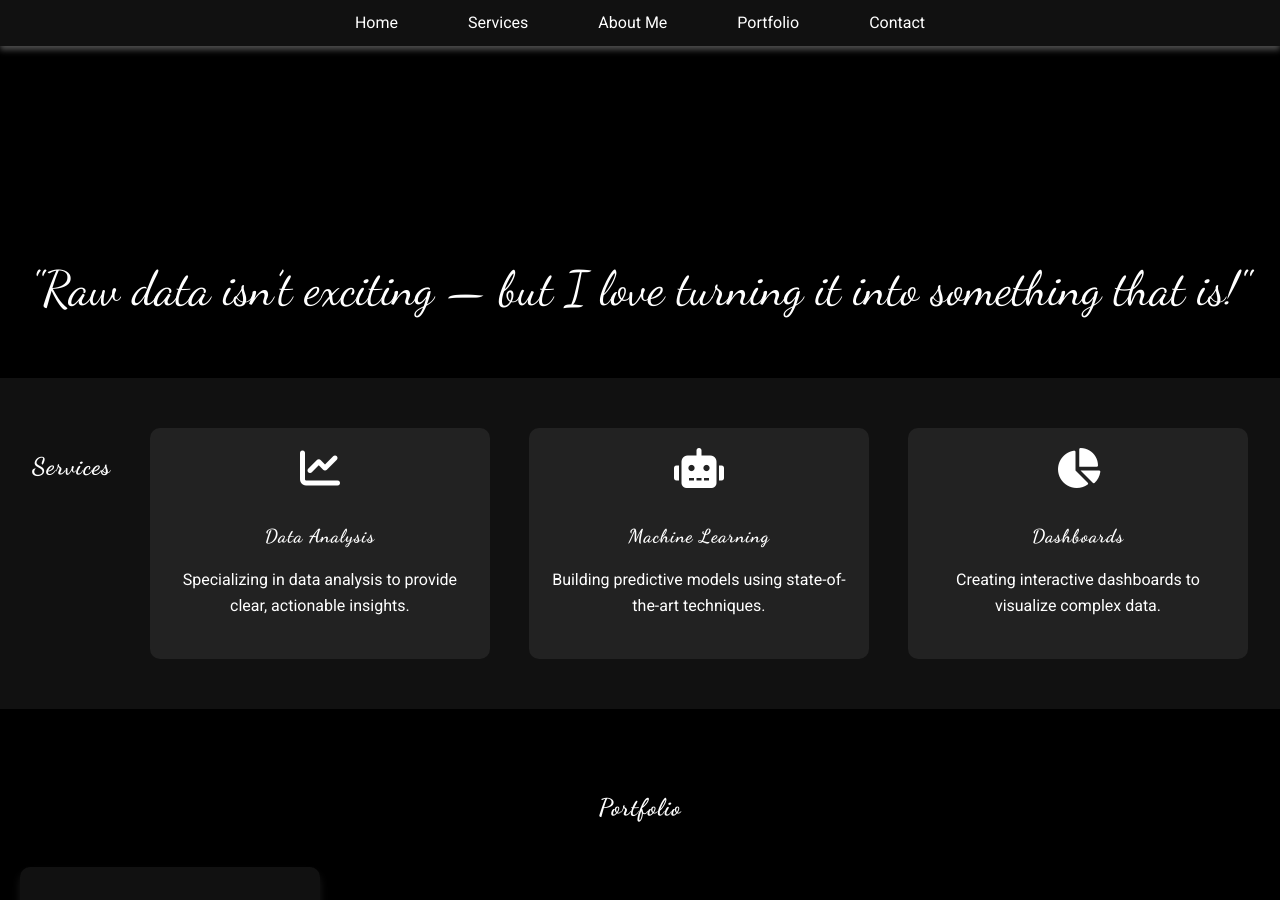
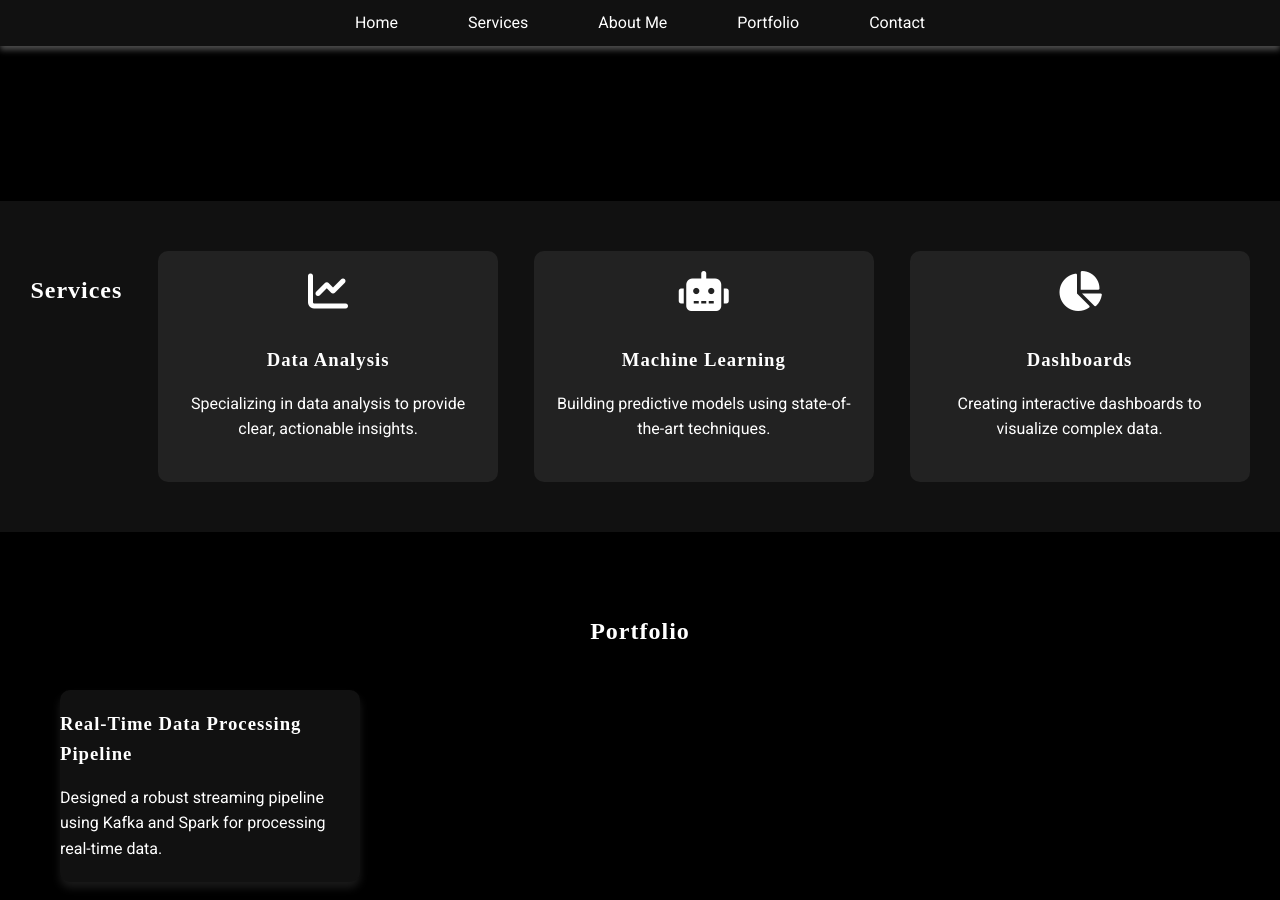
Before and after one commit to arshadsm/arshadsm.github.io, a Jekyll site: the page built from index.md, in a window 1280 px wide and 900 px high, scrolled down 699 px. Built offline with Jekyll 4.4.1, drawn with Linux system fonts in a browser that asks for light colours.

Commit message:
Update default.html

```diff
--- a/_layouts/default.html
+++ b/_layouts/default.html
@@ -5,9 +5,7 @@
   <meta name="viewport" content="width=device-width, initial-scale=1.0">
   <title>{{ site.title }}</title>
   <link href="https://fonts.googleapis.com/css2?family=Roboto:wght@400;500&family=Montserrat:wght@600&display=swap" rel="stylesheet">
-  <link rel="stylesheet" href="https://cdnjs.cloudflare.com/ajax/libs/font-awesome/6.0.0-beta3/css/all.min.css">
-  <link href="https://fonts.googleapis.com/css2?family=Dancing+Script:wght@400;700&display=swap" rel="stylesheet">
-
+  <link rel="stylesheet" href="https://cdnjs.cloudflare.com/ajax/libs/font-awesome/6.0.0/css/all.min.css">
   <link rel="stylesheet" href="styles/styles.css">
 </head>
 <body>
@@ -25,10 +23,6 @@
     <h1>I'm Arshad Ayub!</h1>
     <p>Welcome to my Data Engineering portfolio</p>
   </header>
-
-  <section class="intro">
-    <p>"Raw data isn’t exciting — but I love turning it into something that is!"</p>
-  </section>
 
   <section class="services fade-in" id="services">
     <h2>Services</h2>
@@ -52,57 +46,61 @@
   <section id="portfolio">
     <h2>Portfolio</h2>
 
-    <div class="portfolio-item">
+    <figure class="portfolio-item">
       <div class="portfolio-image">
+        <!-- Uncomment and replace src to display the image -->
         <!-- <img src="/images/project1.png" alt="Real-Time Data Processing Pipeline"> -->
       </div>
-      <div class="caption">
+      <figcaption>
         <h3>Real-Time Data Processing Pipeline</h3>
         <p>Designed a robust streaming pipeline using Kafka and Spark for processing real-time data.</p>
+      </figcaption>
+    </figure>
+
+    <figure class="portfolio-item">
+      <div class="portfolio-image">
+        <!-- Uncomment and replace src to display the image -->
+        <!-- <img src="/images/project2.png" alt="Data Lake Optimization Project"> -->
       </div>
-    </div>
-
-    <div class="portfolio-item">
-      <div class="portfolio-image">
-        <!--  <img src="/images/project2.png" alt="Data Lake Optimization Project"> -->
-      </div>
-      <div class="caption">
+      <figcaption>
         <h3>Data Lake Optimization Project</h3>
         <p>Built a scalable data lake solution to manage and optimize big data using AWS S3 and Apache Spark.</p>
-      </div>
-    </div>
+      </figcaption>
+    </figure>
 
-    <div class="portfolio-item">
+    <figure class="portfolio-item">
       <div class="portfolio-image">
+        <!-- Uncomment and replace src to display the image -->
         <!-- <img src="/images/project3.png" alt="Customer Churn Prediction"> -->
       </div>
-      <div class="caption">
+      <figcaption>
         <h3>Customer Churn Prediction</h3>
         <p>Developed a predictive model to analyze customer churn using machine learning techniques.</p>
-      </div>
-    </div>
+      </figcaption>
+    </figure>
 
-    <div class="portfolio-item">
+    <figure class="portfolio-item">
       <div class="portfolio-image">
+        <!-- Uncomment and replace src to display the image -->
         <!-- <img src="/images/project4.png" alt="ETL Pipeline for E-Commerce Data"> -->
       </div>
-      <div class="caption">
+      <figcaption>
         <h3>ETL Pipeline for E-Commerce Data</h3>
         <p>Built a scalable ETL pipeline using Apache Airflow to automate data extraction, transformation, and loading processes.</p>
-      </div>
-    </div>
+      </figcaption>
+    </figure>
 
-    <div class="portfolio-item">
+    <figure class="portfolio-item">
       <div class="portfolio-image">
+        <!-- Uncomment and replace src to display the image -->
         <!-- <img src="/images/project5.png" alt="Data Warehouse Design for Analytics"> -->
       </div>
-      <div class="caption">
+      <figcaption>
         <h3>Data Warehouse Design for Analytics</h3>
         <p>Architected and implemented a data warehouse using Redshift for advanced data analytics and reporting.</p>
-      </div>
-    </div>
+      </figcaption>
+    </figure>
   </section>
-
 
   <footer class="footer fade-in" id="contact">
     <p>&copy; 2024 {{ site.title }}. All rights reserved.</p>
@@ -113,7 +111,6 @@
     </p>
   </footer>
 
-
   <script src="js/scripts.js"></script>
 </body>
 </html>
```
Lines whose indentation alone changed are shown as unchanged.
